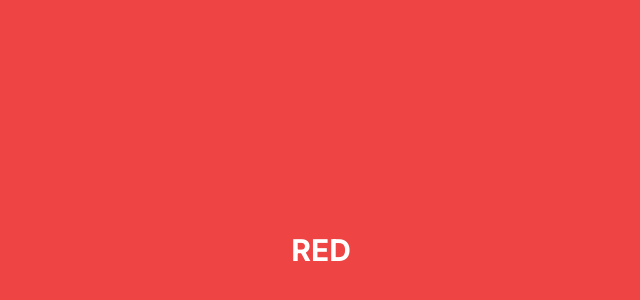
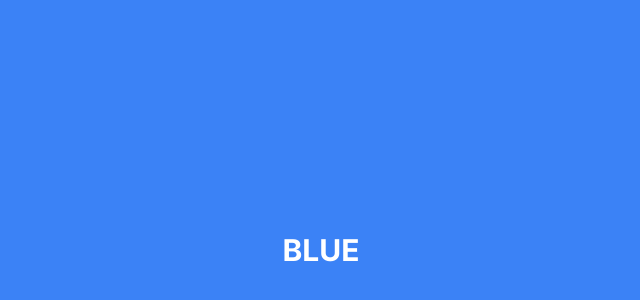
Before and after one commit to aostrom-dev/app, a Next.js app: page / in a window 1280 px wide. Shown: the part 134-434 px from the top of the page, without its empty margins (319-959 px from the left). Built offline with nearby package versions, Linux system fonts and the light colour scheme.

Commit message:
Change colour to blue

```diff
--- a/src/app/page.tsx
+++ b/src/app/page.tsx
@@ -3,7 +3,7 @@ import { cn } from "./lib/cn";
 type Color = "red" | "green" | "blue";
 
 export default function Home() {
-  const color: Color = "red" as Color;
+  const color: Color = "blue" as Color;
 
   return (
     <main
```
